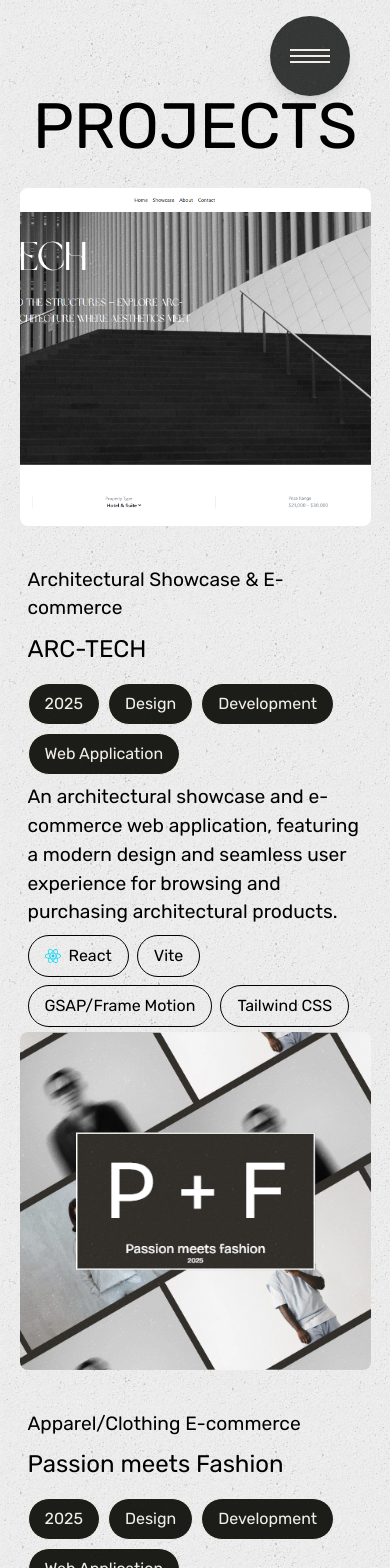
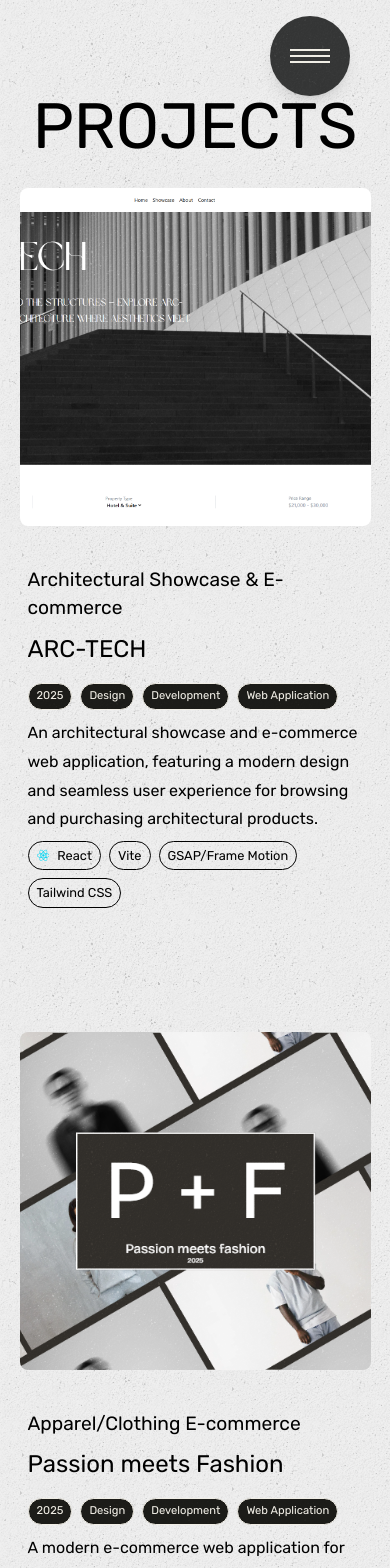
Before and after one commit to DevAdora/DevAdora-Portfolio, a Next.js app: page /Projects in a window 390 px wide. Shown: the top 1568 px of the page. Built offline with nearby package versions, Linux system fonts and the light colour scheme.

Commit message:
fix the navigation footer links

```diff
--- a/src/app/Projects/page.tsx
+++ b/src/app/Projects/page.tsx
@@ -148,9 +148,7 @@ export default function ProjectsPage() {
               key={index}
               className="flex-col flex md:flex-col md:items-start relative md:h-[100%]"
             >
-              {/* Image + Details */}
               <div className="flex flex-col lg:flex-row w-100% md:w-[100%] gap-10 min-h-[100vh] md:min-h-[40vh]">
-                {/* Image Fullscreen on small screens */}
                 <div className="w-[100%] lg:w-[50%] h-auto sm:h-[40vh] md:h-[40vh] lg:h-[40vh] xl:h-[40vh] 2xl:h-[40vh] overflow-hidden">
                   <motion.div
                     whileHover={{ scale: 1.05 }}
@@ -166,7 +164,6 @@ export default function ProjectsPage() {
                   </motion.div>
                 </div>
 
-                {/* Details */}
                 <div className="flex flex-col gap-2 lg:gap-6 px-2 sm:px-0 w-[100%] lg:w-[50%] justify-between ">
                   <h3 className="text-[1.2rem]">{project.title}</h3>
                   <div className="text-[1.5rem] flex flex-col sm:flex-row sm:justify-between sm:items-center gap-4">
@@ -175,7 +172,7 @@ export default function ProjectsPage() {
                       {project.tags.map((tag, i) => (
                         <span
                           key={i}
-                          className="text-[1rem] py-2 px-4 rounded-3xl border border-white-dove text-base projects"
+                          className="text-[0.7rem] md:text-[1rem] py-1 px-2 md:py-2 md:px-4 rounded-3xl border border-white-dove text-base projects"
                         >
                           {tag}
                         </span>
@@ -183,16 +180,15 @@ export default function ProjectsPage() {
                     </div>
                   </div>
                   <div className="text-[1.2rem] text-white-dove">
-                    <span className="text-[1.2rem]">{project.desc}</span>
+                    <span className="text-[1rem] md:text-[1.2rem]">{project.desc}</span>
                   </div>
-                  {/* === Tech Stack === */}
                   <div className="flex flex-wrap gap-2">
                     {project.tech.split(",").map((tech, i) => {
                       const trimmed = tech.trim();
                       return (
                         <span
                           key={i}
-                          className="flex items-center gap-2 py-2 px-4  border border-white-dove rounded-3xl text-md"
+                          className="flex items-center gap-2 text-[0.8rem] md:text-[1rem] py-1 px-2 md:py-2 md:px-4 border border-white-dove rounded-3xl "
                         >
                           {techIcons[trimmed] || null}
                           {trimmed}
--- a/src/app/page.tsx
+++ b/src/app/page.tsx
@@ -105,7 +105,6 @@ export default function Home() {
       ) : (
         <>
           <Header />
-          {/* Add top padding when header becomes fixed to prevent content jump */}
           <div className={isScrolled ? "pt-20" : ""}>
             <section id="home">
               <Hero />
--- a/src/components/Footer.jsx
+++ b/src/components/Footer.jsx
@@ -2,6 +2,7 @@
 
 import { useEffect, useState } from "react";
 import { FaArrowUp } from "react-icons/fa";
+import Link from "next/link";
 
 export default function Footer() {
   const [localTime, setLocalTime] = useState("");
@@ -30,7 +31,6 @@ export default function Footer() {
   return (
     <footer className="text-black py-12 px-8 md:px-16 text-sm font-light relative">
       <div className="grid grid-cols-3 md:grid-cols-3 gap-12 border-b border-gray-300 pb-8">
-        {/* Menu */}
         <div>
           <h3 className="font-semibold mb-4  border-b border-gray-300  text-[0.8rem] sm:text-[1rem] md:text-[1.2rem] lg:text-[1.2rem] xl:text-[1.2rem] 2xl:text-[1.2rem]">
             Menu
@@ -45,18 +45,17 @@ export default function Footer() {
               "Contact",
             ].map((item) => (
               <li key={item}>
-                <a
-                  href={`#${item.toLowerCase()}`}
+                <Link
+                  href={`/#${item.toLowerCase()}`}
                   className="relative inline-block after:content-[''] after:absolute after:left-0 after:bottom-0 after:h-[2px] after:w-0 after:bg-black after:transition-all after:duration-300 hover:after:w-full"
                 >
                   {item}
-                </a>
+                </Link>
               </li>
             ))}
           </ul>
         </div>
 
-        {/* Socials */}
         <div>
           <h3 className="font-semibold mb-4  border-b border-gray-300  text-[0.8rem] sm:text-[1rem] md:text-[1.2rem] lg:text-[1.2rem] xl:text-[1.2rem] 2xl:text-[1.2rem]">
             Socials
@@ -105,7 +104,6 @@ export default function Footer() {
           </ul>
         </div>
 
-        {/* Resources */}
         <div>
           <h3 className="font-semibold mb-4  border-b border-gray-300  text-[0.8rem] sm:text-[1rem] md:text-[1.2rem] lg:text-[1.2rem] xl:text-[1.2rem] 2xl:text-[1.2rem]">
             Contacts
@@ -156,7 +154,7 @@ export default function Footer() {
 
         <button
           onClick={scrollToTop}
-          className="absolute bottom-0 right-0 bg-black/50 rounded-full p-3 text-[#f0ede4] hover:bg-black transition cursor-pointer"
+          className="absolute bottom-0 right-0 bg-black/50 rounded-full p-2 md:p-3 text-[#f0ede4] hover:bg-black transition cursor-pointer"
           aria-label="Scroll to top"
         >
           <FaArrowUp />
```
